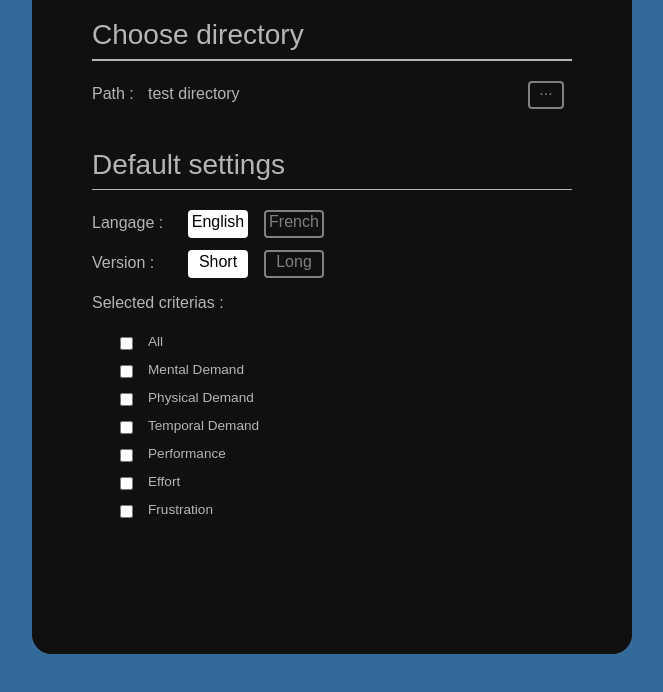
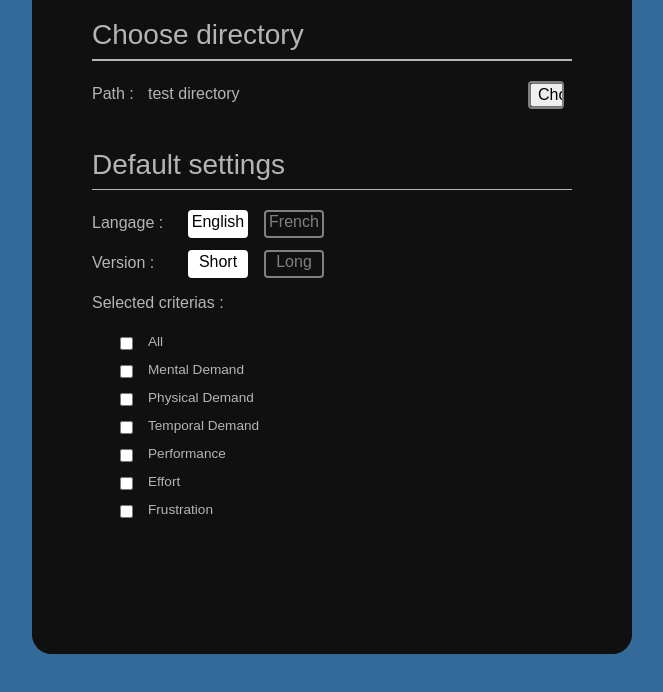
Before and after one commit to paulCrp/ICT, a plain HTML site: page WEB_SERVER/index.html in a window 1280 px wide. Both pictures are taken after a click on the picture 614 px from the left and 711 px from the top of the page. Shown: the part 100-792 px from the top of the page, without its empty margins (308-971 px from the left). Drawn offline with Linux system fonts and the light colour scheme.

Commit message:
Update : Get path of directory (btn) settings page

```diff
--- a/WEB_SERVER/style.css
+++ b/WEB_SERVER/style.css
@@ -542,13 +542,13 @@ body {
   text-align: center;
   border: 2px solid grey;
   border-radius: 4px;
-  color: grey;
+  color: black;
   overflow: hidden;
   cursor: pointer;
   transition: all .2s ease-in-out;
 }
 #S_directoryBtn:hover{
-  color:white;
+  color:grey;
   border: 2px solid white;
 }
 
--- a/WEB_SERVER/uiBuilder.js
+++ b/WEB_SERVER/uiBuilder.js
@@ -213,7 +213,12 @@ function showHomepage(){
     addElement("div", document.getElementById("S_directoryContainer"), "S_directoryContentContainer");
     addElement("div", document.getElementById("S_directoryContentContainer"), "S_directoryName", "W_elementLabel", "Path :");
     addElement("div", document.getElementById("S_directoryContentContainer"), "S_directoryValue", "W_elementLabel", "test directory");
-    addElement("div", document.getElementById("S_directoryContentContainer"), "S_directoryBtn", "None", "...");
+    addElement("input", document.getElementById("S_directoryContentContainer"), "S_directoryBtn", "None", "...");
+    attribute1 = document.createAttribute("webkitdirectory");
+    attribute2 = document.createAttribute("multiple");
+    document.getElementById("S_directoryBtn").type = "file";
+    document.getElementById("S_directoryBtn").setAttribute("webkitdirectory", "true");
+    document.getElementById("S_directoryBtn").setAttribute("multiple", "true");
     // DEFAULTS Settings (DS) CONTAINER
     addElement("div", document.getElementById("AW_content"), "S_DSContainer", "W_submodule");
       // DS title
```
